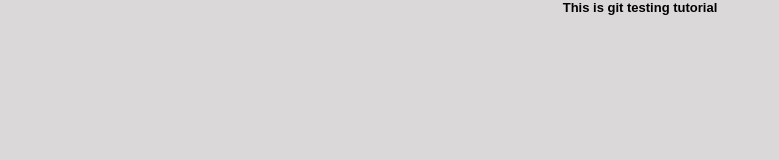
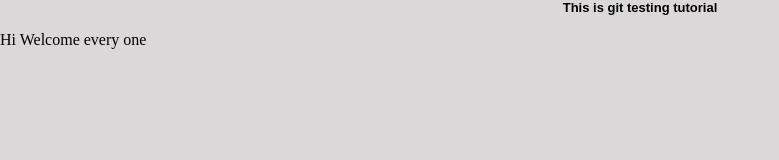
Before and after one commit to SomjiSomanP/DemoGit, a plain HTML site: page index.html in a window 1280 px wide. Shown: the whole page, without its empty margins (0-779 px from the left). Drawn offline with Linux system fonts and the light colour scheme.

Commit message:
Greetings Added
Greetings added in the index file

```diff
--- a/index.html
+++ b/index.html
@@ -6,6 +6,7 @@
 <body>
 	<div>
 		<h1>This is git testing tutorial</h1>
+		<p>Hi Welcome every one</p>
 	</div>
 </body>
 </html>
```
